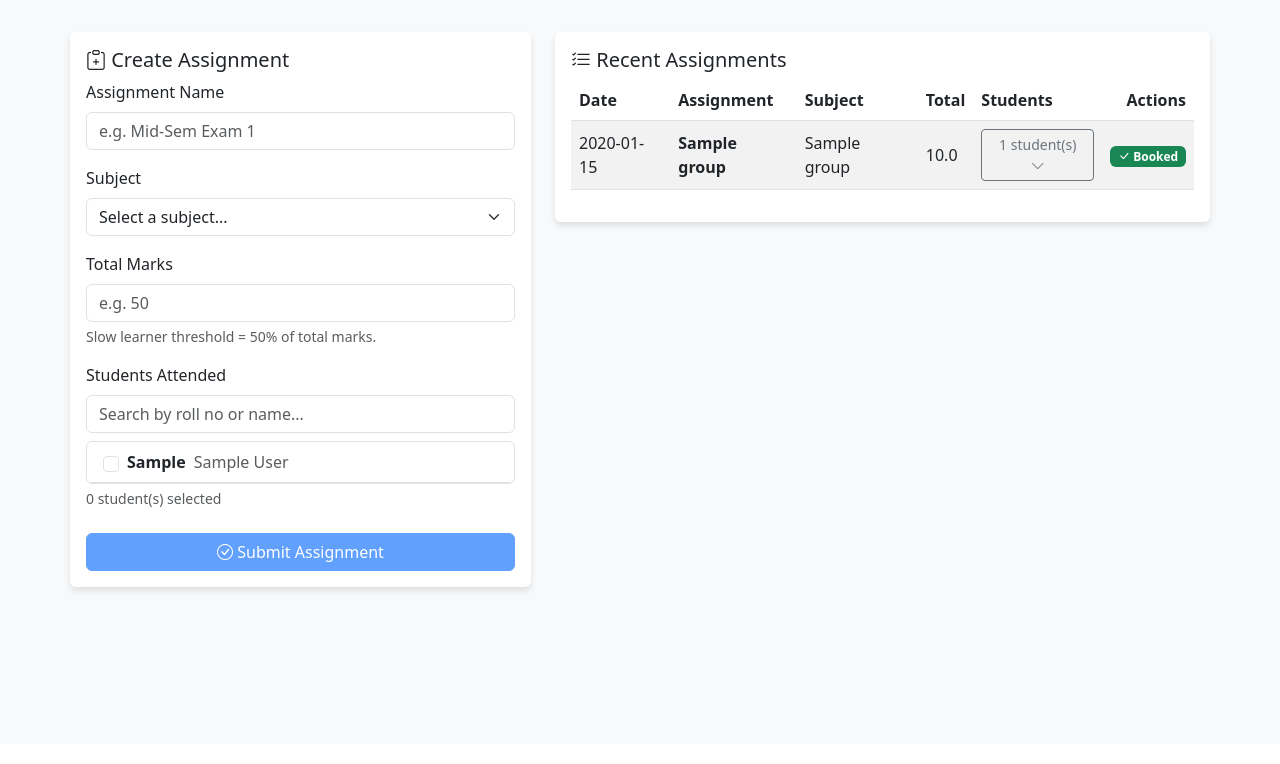
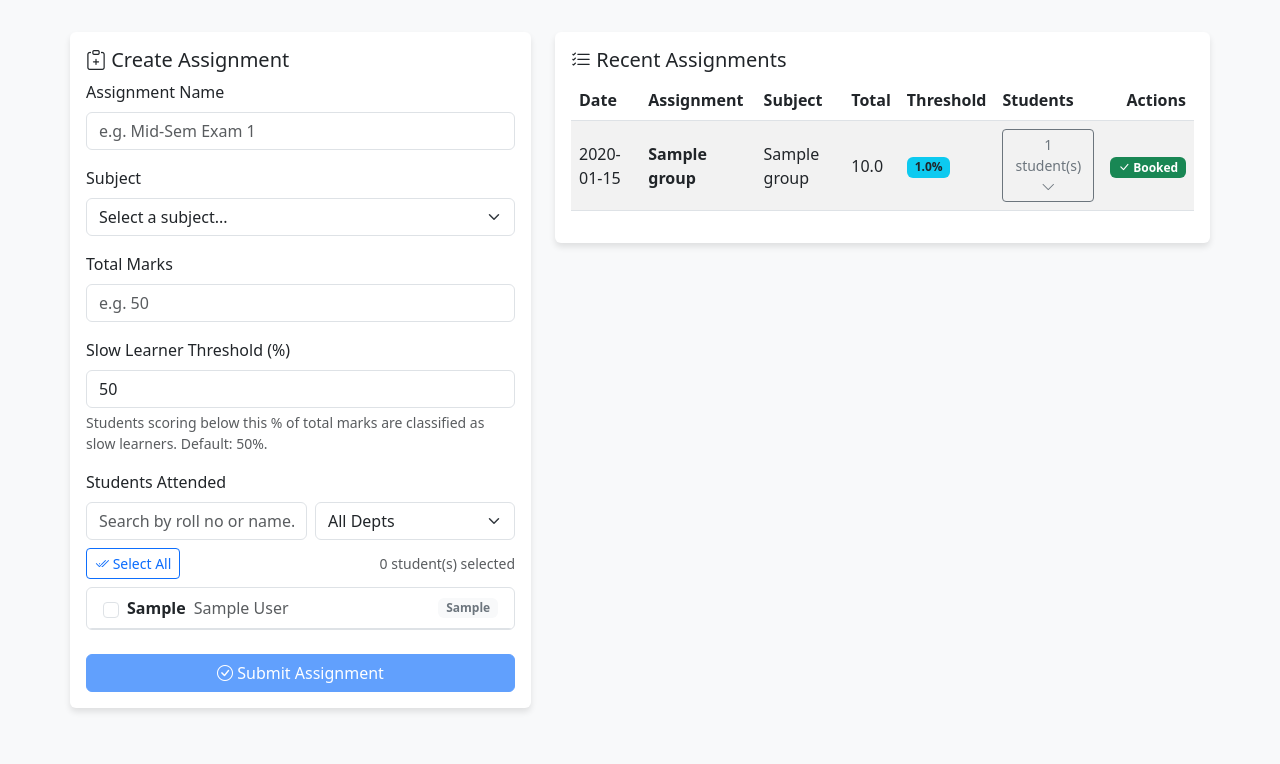
Before and after one commit to ganguly71/Slow_fast, a Flask app: page /assessments in a window 1280 px wide. Shown: the part 56-820 px from the top of the page. Before the commit the page ends 649 px from the top, so only its background shows below. Run offline with Flask 3, Linux system fonts and the light colour scheme; a user stored in the database is signed in; tables that the repository leaves empty hold one stand-in row (values such as "Sample post").

Commit message:
Threhold management

```diff
--- a/app.py
+++ b/app.py
@@ -31,6 +31,14 @@ def create_app():
 
     with app.app_context():
         db.create_all()
+        # Lightweight migration: add threshold_percent column if upgrading from old schema
+        try:
+            db.session.execute(db.text(
+                "ALTER TABLE assignment_groups ADD COLUMN threshold_percent FLOAT NOT NULL DEFAULT 50.0"
+            ))
+            db.session.commit()
+        except Exception:
+            db.session.rollback()  # column already exists
         # Create a default admin if none exists
         if not User.query.filter_by(role='admin').first():
             admin = User(name='Admin', email='admin@example.com', role='admin')
--- a/models.py
+++ b/models.py
@@ -50,6 +50,7 @@ class AssignmentGroup(db.Model):
     name = db.Column(db.String(200), nullable=False)          # e.g. "Mid-Sem Exam 1"
     subject = db.Column(db.String(100), nullable=False)
     total_marks = db.Column(db.Float, nullable=False)          # maximum marks for this assignment
+    threshold_percent = db.Column(db.Float, nullable=False, default=50.0)  # slow learner threshold %
     date = db.Column(db.DateTime, default=datetime.utcnow)
     remedial_booked = db.Column(db.Boolean, default=False)     # True once "Book Remedial" has been clicked
 
--- a/routes.py
+++ b/routes.py
@@ -309,6 +309,7 @@ def manage_assessments():
         assignment_name = request.form.get('assignment_name', '').strip()
         subject = request.form.get('subject')
         total_marks = request.form.get('total_marks')
+        threshold_input = request.form.get('threshold_percent', '').strip()
 
         # Validate
         if not assignment_name:
@@ -325,6 +326,14 @@ def manage_assessments():
             flash('Total marks must be a positive number.', 'danger')
             return redirect(url_for('main.manage_assessments'))
 
+        # Parse threshold — default to 50% if not provided or invalid
+        try:
+            threshold_percent = float(threshold_input)
+            if threshold_percent < 0 or threshold_percent > 100:
+                threshold_percent = 50.0
+        except (TypeError, ValueError):
+            threshold_percent = 50.0
+
         # Gather per-student marks from form (keys like "marks_<student_id>")
         student_ids = request.form.getlist('student_ids')  # hidden inputs listing selected students
         if not student_ids:
@@ -335,7 +344,8 @@ def manage_assessments():
         group = AssignmentGroup(
             name=assignment_name,
             subject=subject,
-            total_marks=total_marks
+            total_marks=total_marks,
+            threshold_percent=threshold_percent
         )
         db.session.add(group)
         db.session.flush()  # get group.id
@@ -369,10 +379,12 @@ def manage_assessments():
     # GET — show assignment groups
     groups = AssignmentGroup.query.order_by(AssignmentGroup.date.desc()).all()
     students = Student.query.order_by(Student.roll_no).all()
+    departments = sorted(set(s.department for s in students if s.department))
     return render_template('manage_assessments.html',
                            groups=groups,
                            students=students,
-                           subjects=SUBJECTS)
+                           subjects=SUBJECTS,
+                           departments=departments)
 
 
 @main.route('/assessments/book_remedial/<int:group_id>', methods=['POST'])
@@ -387,7 +399,7 @@ def book_remedial(group_id):
         flash('Remedial has already been booked for this assignment.', 'warning')
         return redirect(url_for('main.manage_assessments'))
 
-    threshold = (THRESHOLD_PERCENT / 100.0) * group.total_marks
+    threshold = (group.threshold_percent / 100.0) * group.total_marks
     subject_faculty = find_faculty_for_subject(group.subject)
     assigned_faculty_id = subject_faculty.id if subject_faculty else current_user.id
     faculty_email = subject_faculty.email if subject_faculty else current_user.email
--- a/templates/manage_assessments.html
+++ b/templates/manage_assessments.html
@@ -31,14 +31,35 @@
                         <label for="total_marks" class="form-label">Total Marks</label>
                         <input type="number" step="0.1" min="1" class="form-control" id="total_marks"
                                name="total_marks" placeholder="e.g. 50" required>
-                        <div class="form-text">Slow learner threshold = 50% of total marks.</div>
+                    </div>
+
+                    <!-- Threshold Percentage -->
+                    <div class="mb-3">
+                        <label for="threshold_percent" class="form-label">Slow Learner Threshold (%)</label>
+                        <input type="number" step="0.1" min="0" max="100" class="form-control" id="threshold_percent"
+                               name="threshold_percent" placeholder="50" value="50">
+                        <div class="form-text">Students scoring below this % of total marks are classified as slow learners. Default: 50%.</div>
                     </div>
 
                     <!-- Students Attended — Multi-Select -->
                     <div class="mb-3">
                         <label class="form-label">Students Attended</label>
-                        <input type="text" class="form-control mb-2" id="studentSearchInput"
-                               placeholder="Search by roll no or name..." autocomplete="off">
+                        <div class="d-flex gap-2 mb-2">
+                            <input type="text" class="form-control" id="studentSearchInput"
+                                   placeholder="Search by roll no or name..." autocomplete="off">
+                            <select class="form-select" id="departmentFilter" style="max-width: 200px;">
+                                <option value="">All Depts</option>
+                                {% for dept in departments %}
+                                <option value="{{ dept|lower }}">{{ dept }}</option>
+                                {% endfor %}
+                            </select>
+                        </div>
+                        <div class="d-flex justify-content-between align-items-center mb-2">
+                            <button type="button" class="btn btn-sm btn-outline-primary" id="selectAllBtn">
+                                <i class="bi bi-check2-all"></i> Select All
+                            </button>
+                            <span class="text-muted small"><span id="selectedCount">0</span> student(s) selected</span>
+                        </div>
                         <div id="studentPickerList"
                              style="max-height: 200px; overflow-y: auto; border: 1px solid #dee2e6; border-radius: .375rem; padding: 0;">
                             {% for s in students %}
@@ -52,10 +73,10 @@
                                        value="{{ s.id }}" data-student-name="{{ s.name }}" data-student-roll="{{ s.roll_no }}">
                                 <span class="fw-semibold me-2">{{ s.roll_no }}</span>
                                 <span class="text-muted">{{ s.name }}</span>
+                                <span class="badge bg-light text-secondary ms-auto">{{ s.department }}</span>
                             </label>
                             {% endfor %}
                         </div>
-                        <div class="mt-1 text-muted small"><span id="selectedCount">0</span> student(s) selected</div>
                     </div>
 
                     <!-- Per-Student Marks Table (appears dynamically) -->
@@ -96,6 +117,7 @@
                                 <th>Assignment</th>
                                 <th>Subject</th>
                                 <th>Total</th>
+                                <th>Threshold</th>
                                 <th>Students</th>
                                 <th class="text-end">Actions</th>
                             </tr>
@@ -109,6 +131,7 @@
                                 </td>
                                 <td>{{ group.subject }}</td>
                                 <td>{{ group.total_marks }}</td>
+                                <td><span class="badge bg-info text-dark">{{ group.threshold_percent }}%</span></td>
                                 <td>
                                     <button class="btn btn-sm btn-outline-secondary" type="button"
                                             data-bs-toggle="collapse"
@@ -132,7 +155,7 @@
                             </tr>
                             <!-- Collapsible Details Row -->
                             <tr class="collapse" id="details_{{ group.id }}">
-                                <td colspan="6" class="p-0">
+                                <td colspan="7" class="p-0">
                                     <table class="table table-sm mb-0 table-bordered">
                                         <thead class="table-light">
                                             <tr>
@@ -150,7 +173,7 @@
                                                 <td>{{ a.marks }} / {{ group.total_marks }}</td>
                                                 <td>
                                                     {% set pct = (a.marks / group.total_marks * 100) if group.total_marks > 0 else 0 %}
-                                                    {% if pct < 50 %}
+                                                    {% if pct < group.threshold_percent %}
                                                     <span class="badge bg-warning text-dark">Slow ({{ "%.0f"|format(pct) }}%)</span>
                                                     {% else %}
                                                     <span class="badge bg-success">Fast ({{ "%.0f"|format(pct) }}%)</span>
@@ -164,7 +187,7 @@
                             </tr>
                             {% else %}
                             <tr>
-                                <td colspan="6" class="text-center">No assignments found.</td>
+                                <td colspan="7" class="text-center">No assignments found.</td>
                             </tr>
                             {% endfor %}
                         </tbody>
@@ -178,6 +201,8 @@
 <script>
 document.addEventListener('DOMContentLoaded', function() {
     const searchInput = document.getElementById('studentSearchInput');
+    const deptFilter = document.getElementById('departmentFilter');
+    const selectAllBtn = document.getElementById('selectAllBtn');
     const checkboxes = document.querySelectorAll('.student-checkbox');
     const items = document.querySelectorAll('.student-pick-item');
     const marksSection = document.getElementById('marksSection');
@@ -185,23 +210,73 @@ document.addEventListener('DOMContentLoaded', function() {
     const selectedCountEl = document.getElementById('selectedCount');
     const submitBtn = document.getElementById('submitBtn');
 
-    // Filter the student list as user types
-    searchInput.addEventListener('input', function() {
-        const q = this.value.trim().toLowerCase();
+    // Combined filter: both search text AND department must match
+    function applyFilters() {
+        const q = searchInput.value.trim().toLowerCase();
+        const dept = deptFilter.value;
+
         items.forEach(function(item) {
             const roll = item.getAttribute('data-roll');
             const name = item.getAttribute('data-name');
-            if (!q || roll.includes(q) || name.includes(q)) {
-                item.style.display = '';
-            } else {
-                item.style.display = 'none';
+            const itemDept = item.getAttribute('data-dept');
+
+            const matchesSearch = !q || roll.includes(q) || name.includes(q);
+            const matchesDept = !dept || itemDept === dept;
+
+            item.style.display = (matchesSearch && matchesDept) ? '' : 'none';
+        });
+
+        updateSelectAllBtnLabel();
+    }
+
+    searchInput.addEventListener('input', applyFilters);
+    deptFilter.addEventListener('change', applyFilters);
+
+    // Select All / Deselect All — only affects currently visible items
+    selectAllBtn.addEventListener('click', function() {
+        const visibleCheckboxes = [];
+        items.forEach(function(item) {
+            if (item.style.display !== 'none') {
+                const cb = item.querySelector('.student-checkbox');
+                visibleCheckboxes.push(cb);
             }
         });
+
+        // If all visible are checked, deselect all; otherwise select all
+        const allChecked = visibleCheckboxes.length > 0 &&
+            visibleCheckboxes.every(function(cb) { return cb.checked; });
+
+        visibleCheckboxes.forEach(function(cb) {
+            cb.checked = !allChecked;
+        });
+
+        rebuildMarksTable();
     });
+
+    function updateSelectAllBtnLabel() {
+        const visibleCheckboxes = [];
+        items.forEach(function(item) {
+            if (item.style.display !== 'none') {
+                const cb = item.querySelector('.student-checkbox');
+                visibleCheckboxes.push(cb);
+            }
+        });
+
+        const allChecked = visibleCheckboxes.length > 0 &&
+            visibleCheckboxes.every(function(cb) { return cb.checked; });
+
+        if (allChecked) {
+            selectAllBtn.innerHTML = '<i class="bi bi-x-square"></i> Deselect All';
+        } else {
+            selectAllBtn.innerHTML = '<i class="bi bi-check2-all"></i> Select All';
+        }
+    }
 
     // When a checkbox changes, rebuild the marks table
     checkboxes.forEach(function(cb) {
-        cb.addEventListener('change', rebuildMarksTable);
+        cb.addEventListener('change', function() {
+            rebuildMarksTable();
+        });
     });
 
     function rebuildMarksTable() {
@@ -231,6 +306,7 @@ document.addEventListener('DOMContentLoaded', function() {
         selectedCountEl.textContent = count;
         marksSection.style.display = count > 0 ? '' : 'none';
         submitBtn.disabled = count === 0;
+        updateSelectAllBtnLabel();
     }
 });
 </script>
```
